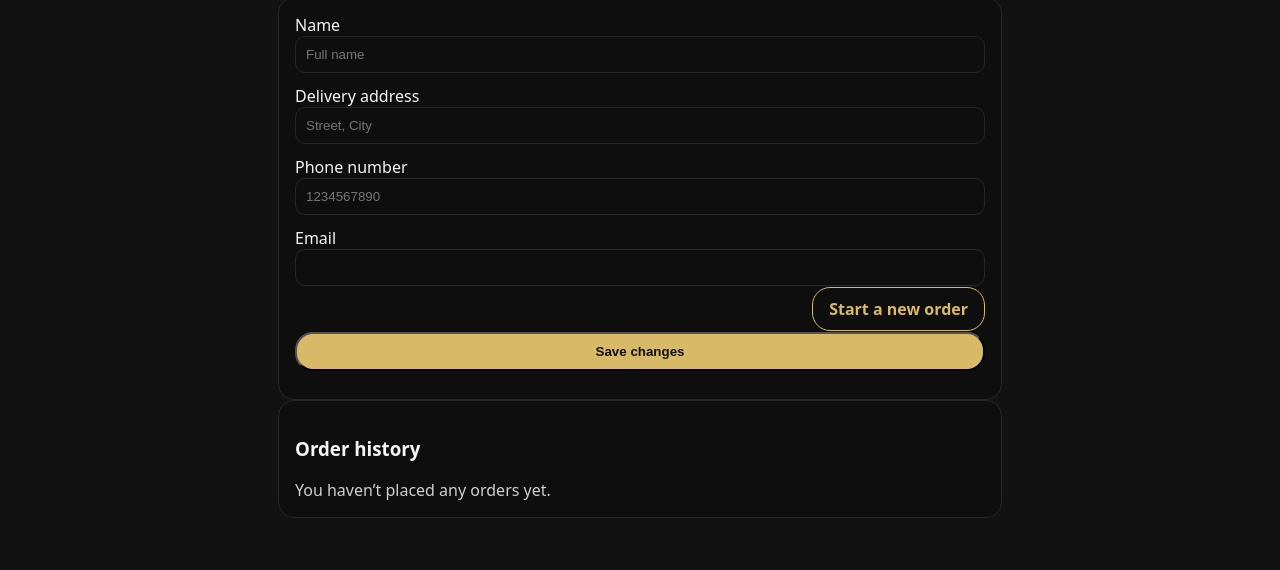
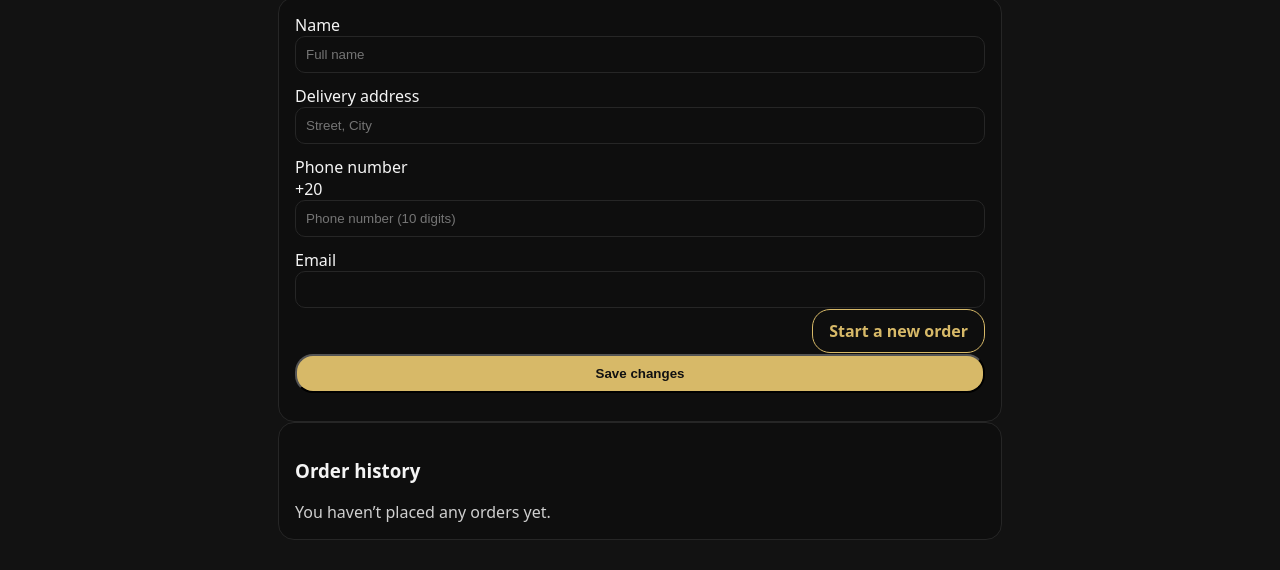
Before and after one commit to ahmedmoustafaa725-byte/TUX-Menu, a website with bundled scripts: page profile.html in a window 1280 px wide. Shown: the part 200-770 px from the top of the page. Built offline with nearby package versions, Linux system fonts and the light colour scheme; no server answers.

Commit message:
Update profile.html

```diff
--- a/profile.html
+++ b/profile.html
@@ -53,8 +53,21 @@
           <label>Delivery address
             <input id="profileAddress" class="form-field" type="text" placeholder="Street, City">
           </label>
-          <label>Phone number
-            <input id="profilePhone" class="form-field" type="tel" required pattern="^\d{10}$" inputmode="numeric" title="Enter the 10 digits after +20" placeholder="1234567890">
+         <label class="phone-field">Phone number
+            <div class="phone-input">
+              <span class="phone-input__prefix">+20</span>
+              <input
+                id="profilePhone"
+                class="form-field phone-input__field"
+                type="tel"
+                required
+                pattern="^\d{10}$"
+                inputmode="numeric"
+                maxlength="10"
+                title="Enter the 10 digits after +20"
+                placeholder="Phone number (10 digits)"
+              >
+            </div>
           </label>
           <label>Email
             <input id="profileEmail" class="form-field" type="email" required readonly>
```
